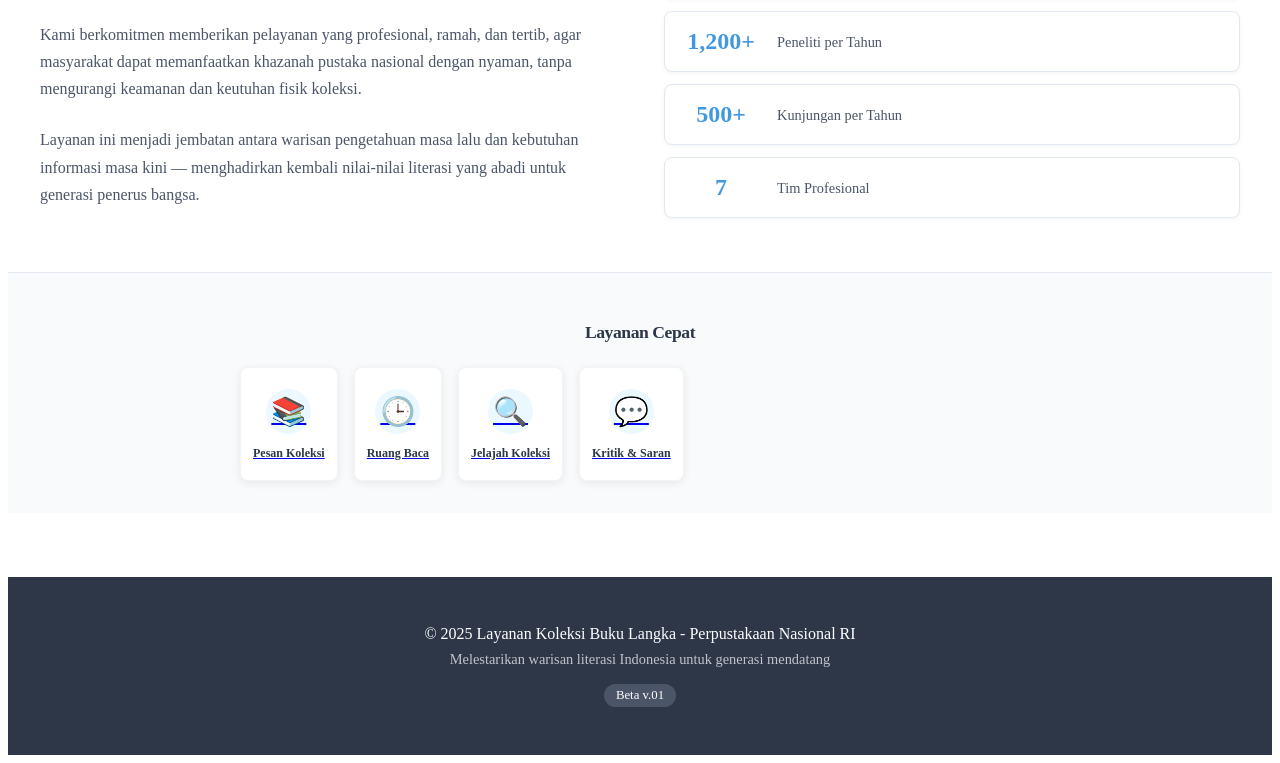
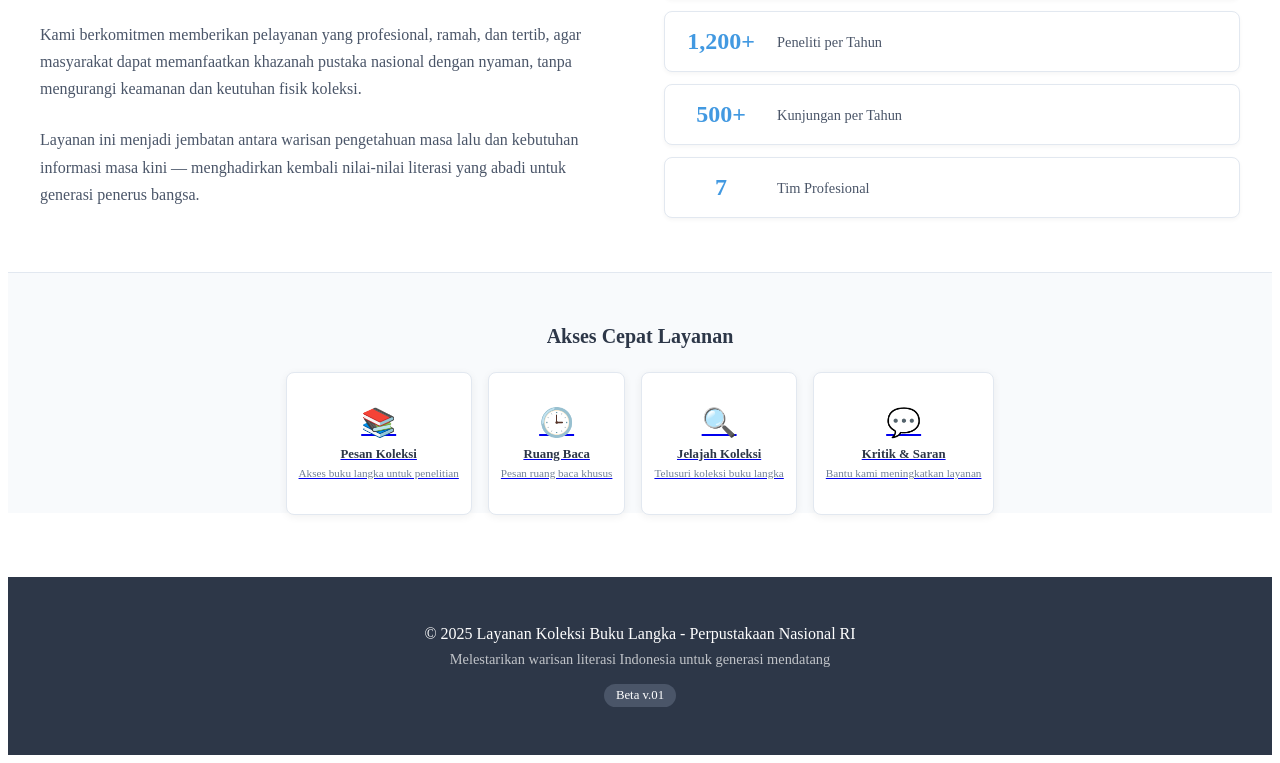
Before and after one commit to aditya-tn/perpustakaan-buku-langka-pusat, a Next.js app: page /profil in a window 1280 px wide. Shown: the part 797-1560 px from the top of the page. Built offline with nearby package versions, Linux system fonts and the light colour scheme.

Commit message:
Update QuickActions.js

```diff
--- a/components/profil/QuickActions.js
+++ b/components/profil/QuickActions.js
@@ -1,61 +1,66 @@
-// components/profil/QuickActions.js - MODERN COMPACT WITH LARGE ICONS
+// components/profil/QuickActions.js - COMPACT HORIZONTAL VERSION
 import Link from 'next/link'
 
-const ActionItem = ({ icon, title, link, isMobile }) => (
+const ActionItem = ({ icon, title, description, link, isMobile }) => (
   <Link href={link} passHref>
     <a style={{
       textDecoration: 'none',
-      flex: 1
+      flex: 1,
+      minWidth: isMobile ? '120px' : '150px'
     }}>
       <div style={{
         backgroundColor: 'white',
         padding: isMobile ? '0.75rem 0.5rem' : '1rem 0.75rem',
         borderRadius: '8px',
-        boxShadow: '0 2px 8px rgba(0,0,0,0.08)',
+        boxShadow: '0 2px 8px rgba(0,0,0,0.06)',
         transition: 'all 0.3s ease',
         cursor: 'pointer',
-        border: '1px solid #f1f5f9',
+        border: '1px solid #e2e8f0',
         textAlign: 'center',
+        height: '100%',
         display: 'flex',
         flexDirection: 'column',
         alignItems: 'center',
-        gap: isMobile ? '0.5rem' : '0.75rem',
-        minHeight: isMobile ? '70px' : '80px',
-        justifyContent: 'center'
+        justifyContent: 'center',
+        gap: '0.5rem'
       }}
       onMouseEnter={(e) => {
         e.target.style.transform = 'translateY(-2px)'
-        e.target.style.boxShadow = '0 8px 25px rgba(66, 153, 225, 0.15)'
+        e.target.style.boxShadow = '0 4px 12px rgba(66, 153, 225, 0.15)'
         e.target.style.borderColor = '#4299e1'
       }}
       onMouseLeave={(e) => {
         e.target.style.transform = 'translateY(0)'
-        e.target.style.boxShadow = '0 2px 8px rgba(0,0,0,0.08)'
-        e.target.style.borderColor = '#f1f5f9'
+        e.target.style.boxShadow = '0 2px 8px rgba(0,0,0,0.06)'
+        e.target.style.borderColor = '#e2e8f0'
       }}
       >
         <div style={{
           fontSize: isMobile ? '1.5rem' : '1.75rem',
-          color: '#4299e1',
-          width: isMobile ? '40px' : '45px',
-          height: isMobile ? '40px' : '45px',
-          borderRadius: '50%',
-          backgroundColor: '#ebf8ff',
-          display: 'flex',
-          alignItems: 'center',
-          justifyContent: 'center',
-          transition: 'all 0.3s ease'
+          color: '#4299e1'
         }}>
           {icon}
         </div>
-        <span style={{
-          color: '#2d3748',
-          fontWeight: '600',
-          fontSize: isMobile ? '0.7rem' : '0.75rem',
-          lineHeight: '1.2'
-        }}>
-          {title}
-        </span>
+        <div>
+          <h4 style={{
+            color: '#2d3748',
+            margin: '0 0 0.25rem 0',
+            fontWeight: '600',
+            fontSize: isMobile ? '0.75rem' : '0.8rem',
+            lineHeight: '1.2'
+          }}>
+            {title}
+          </h4>
+          <p style={{
+            color: '#718096',
+            margin: 0,
+            lineHeight: '1.3',
+            fontSize: isMobile ? '0.65rem' : '0.7rem',
+            display: isMobile ? 'none' : 'block'
+          }}>
+            {description}
+          </p>
+        </div>
       </div>
     </a>
   </Link>
@@ -63,10 +68,30 @@ const ActionItem = ({ icon, title, link, isMobile }) => (
 
 export default function QuickActions({ isMobile }) {
   const actions = [
-    { icon: "📚", title: "Pesan Koleksi", link: "/layanan" },
-    { icon: "🕒", title: "Ruang Baca", link: "/layanan" },
-    { icon: "🔍", title: "Jelajah Koleksi", link: "/koleksi" },
-    { icon: "💬", title: "Kritik & Saran", link: "/kritik-saran" }
+    {
+      icon: "📚",
+      title: "Pesan Koleksi",
+      description: "Akses buku langka untuk penelitian",
+      link: "/layanan"
+    },
+    {
+      icon: "🕒",
+      title: "Ruang Baca",
+      description: "Pesan ruang baca khusus",
+      link: "/layanan"
+    },
+    {
+      icon: "🔍",
+      title: "Jelajah Koleksi",
+      description: "Telusuri koleksi buku langka",
+      link: "/koleksi"
+    },
+    {
+      icon: "💬",
+      title: "Kritik & Saran",
+      description: "Bantu kami meningkatkan layanan",
+      link: "/kritik-saran"
+    }
   ]
 
   return (
@@ -75,33 +100,48 @@ export default function QuickActions({ isMobile }) {
       backgroundColor: '#f8fafc',
       borderTop: '1px solid #e2e8f0'
     }}>
-      <div style={{ maxWidth: '800px', margin: '0 auto' }}>
+      <div style={{ maxWidth: '1000px', margin: '0 auto' }}>
         <h3 style={{
           textAlign: 'center',
           color: '#2d3748',
           marginBottom: isMobile ? '1rem' : '1.5rem',
-          fontSize: isMobile ? '1rem' : '1.1rem',
-          fontWeight: '600',
-          letterSpacing: '-0.025em'
+          fontSize: isMobile ? '1rem' : '1.25rem',
+          fontWeight: '600'
         }}>
-          Layanan Cepat
+          Akses Cepat Layanan
         </h3>
 
         <div style={{
           display: 'flex',
-          gap: isMobile ? '0.75rem' : '1rem',
-          alignItems: 'stretch'
+          justifyContent: 'center',
+          gap: isMobile ? '0.5rem' : '1rem',
+          alignItems: 'stretch',
+          flexWrap: 'wrap'
         }}>
           {actions.map((action, index) => (
             <ActionItem
               key={index}
               icon={action.icon}
               title={action.title}
+              description={action.description}
               link={action.link}
               isMobile={isMobile}
             />
           ))}
         </div>
+
+        {/* Mobile description */}
+        {isMobile && (
+          <p style={{
+            textAlign: 'center',
+            color: '#718096',
+            fontSize: '0.7rem',
+            marginTop: '0.75rem',
+            lineHeight: '1.4'
+          }}>
+            Akses layanan pesan koleksi, ruang baca, jelajah koleksi, dan berikan masukan
+          </p>
+        )}
       </div>
     </section>
   )
```
